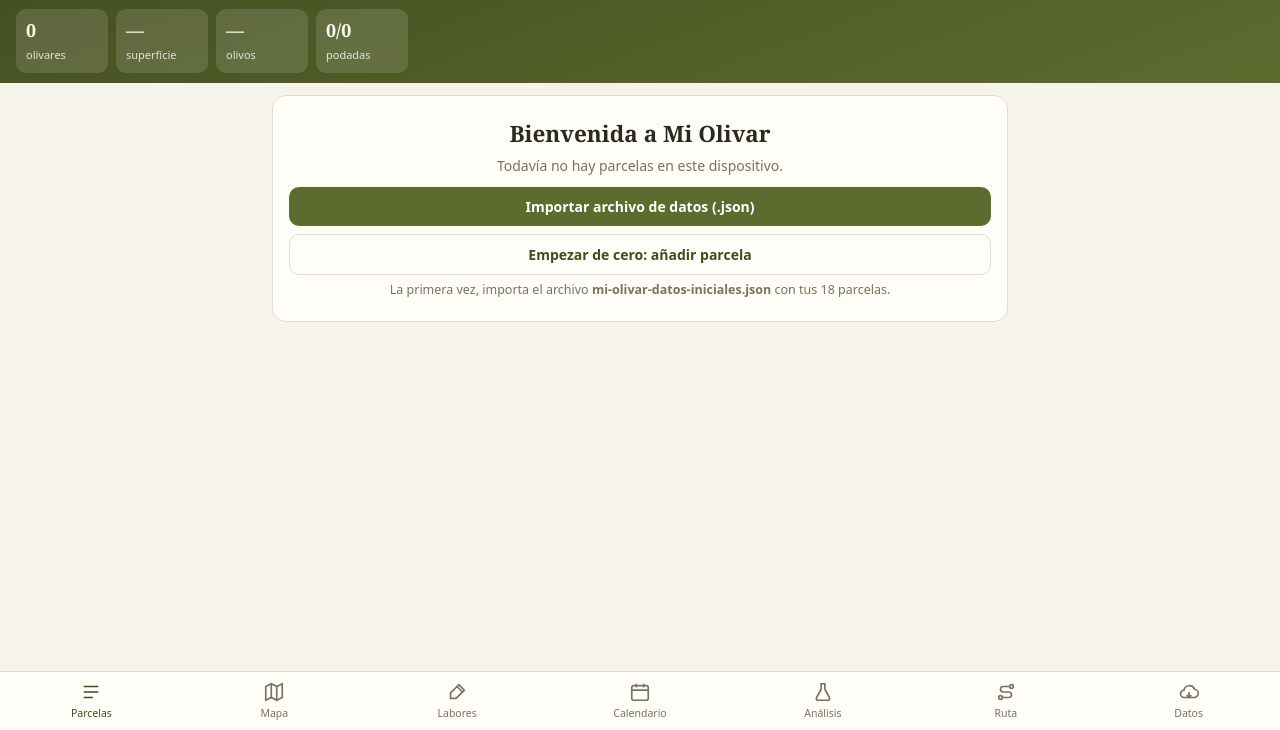
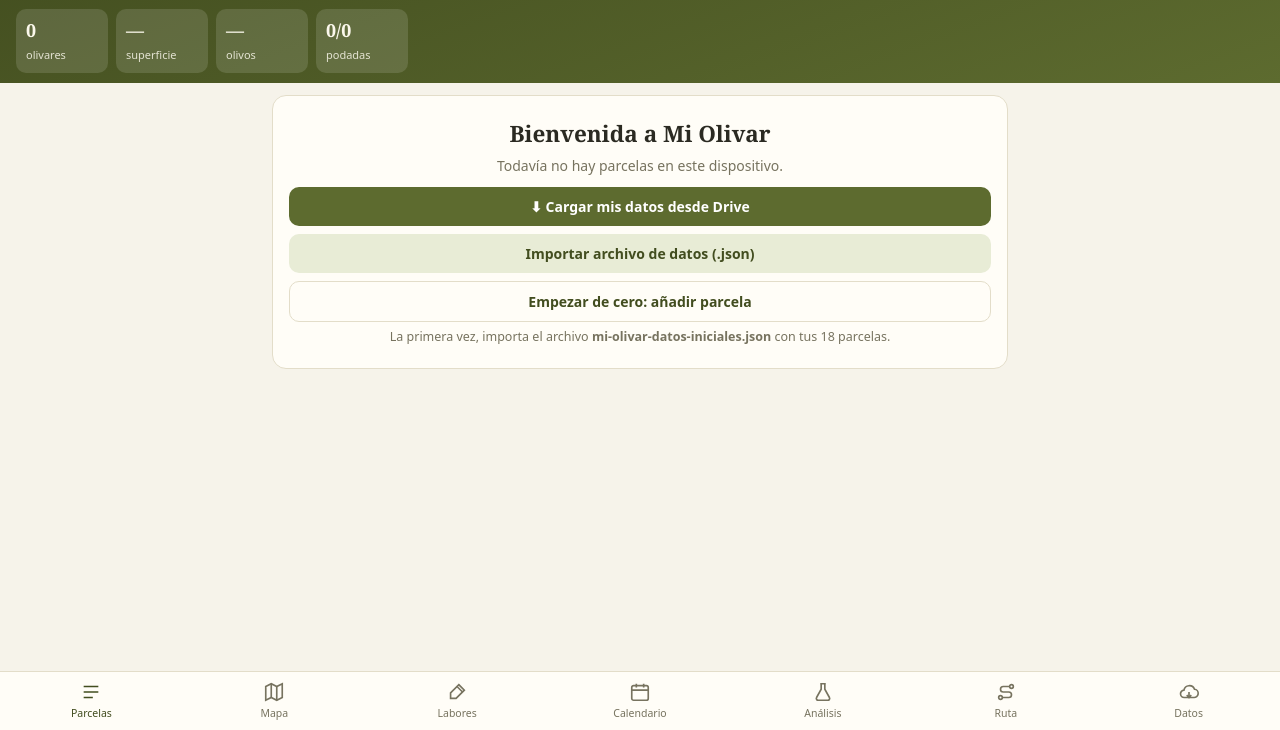
Before and after one commit to magasahi/Olivares-Valdaracete, a plain HTML site: page index.html in a window 1280 px wide. Shown: the part 70-800 px from the top of the page. Drawn offline with nearby package versions, Linux system fonts and the light colour scheme.

Commit message:
Update index.html

```diff
--- a/index.html
+++ b/index.html
@@ -119,7 +119,7 @@ h2.sec{font-size:18px;margin:4px 0 10px}
 /* ================== CONFIGURACIÓN ================== */
 const APP_VERSION = "1.0";
 /* Pega aquí tu ID de cliente de Google para no tener que escribirlo en cada dispositivo (opcional). */
-const DEFAULT_CLIENT_ID = "";
+const DEFAULT_CLIENT_ID = "1045049698621-hrb262hoamubjqe0nggsajql1jit22nb.apps.googleusercontent.com";
 const MUNI = "Valdaracete, Madrid";
 const CENTRO = [40.207, -3.195];
 const DATA_KEY = "miolivar.datos", META_KEY = "miolivar.meta";
```
